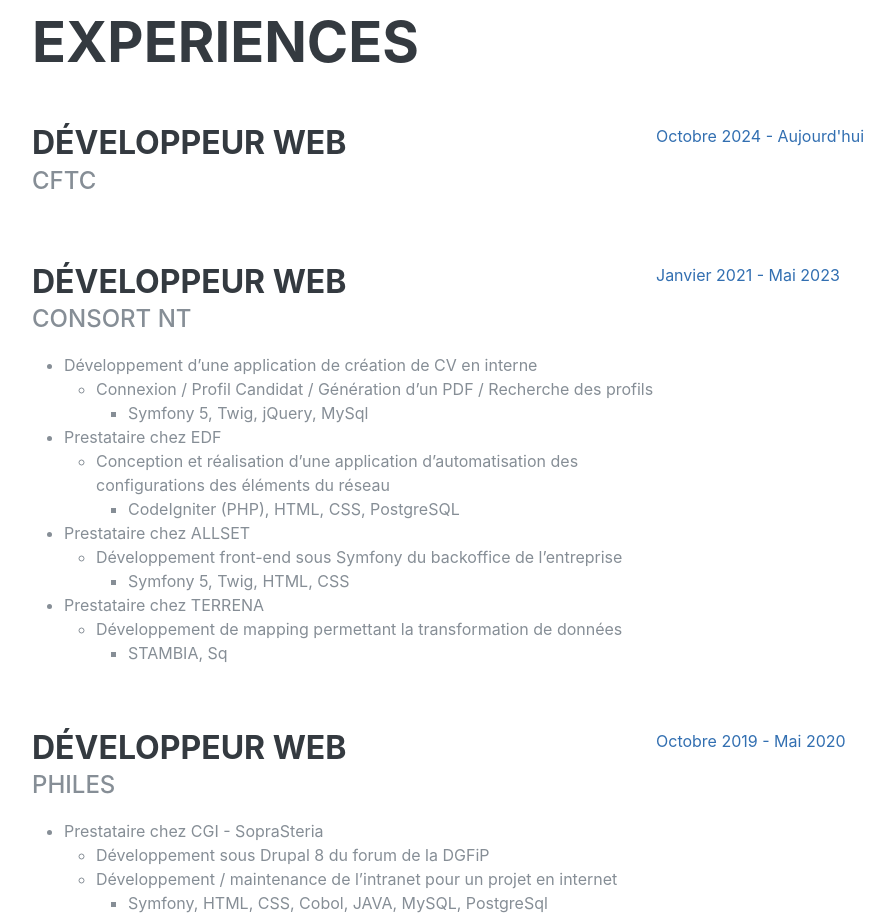
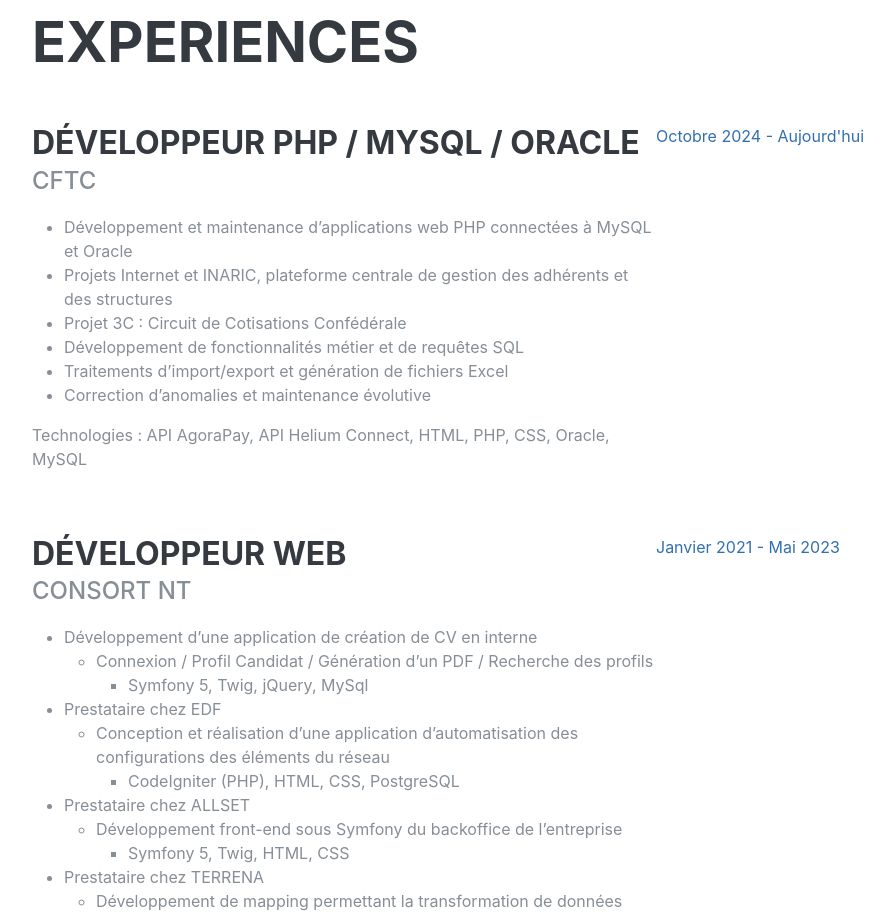
Before and after one commit to rhumaine/romaindemay, a React (Create React App) app: page / in a window 1280 px wide. Shown: the part 840-1757 px from the top of the page, without its empty margins (288-1182 px from the left). Built offline with nearby package versions, Linux system fonts and the light colour scheme; the HTML template or start-up script is replaced by a standard one; a web font is replaced by a local one.

Commit message:
Complète l'expérience CFTC avec les missions et technologies du CV

```diff
--- a/src/components/experiences/Cftc.js
+++ b/src/components/experiences/Cftc.js
@@ -4,8 +4,17 @@
     return (
         <div className="resume-item d-flex flex-column flex-md-row justify-content-between mb-5">
         <div className="resume-content">
-          <h3 className="mb-0">Développeur Web</h3>
+          <h3 className="mb-0">Développeur PHP / MySQL / Oracle</h3>
           <div className="subheading mb-3">CFTC</div>
+          <ul>
+            <li>Développement et maintenance d’applications web PHP connectées à MySQL et Oracle</li>
+            <li>Projets Internet et INARIC, plateforme centrale de gestion des adhérents et des structures</li>
+            <li>Projet 3C : Circuit de Cotisations Confédérale</li>
+            <li>Développement de fonctionnalités métier et de requêtes SQL</li>
+            <li>Traitements d’import/export et génération de fichiers Excel</li>
+            <li>Correction d’anomalies et maintenance évolutive</li>
+          </ul>
+          <p>Technologies : API AgoraPay, API Helium Connect, HTML, PHP, CSS, Oracle, MySQL</p>
         </div>
         <div className="resume-date text-md-right">
           <span className="text-primary">Octobre 2024 - Aujourd'hui</span>
```
